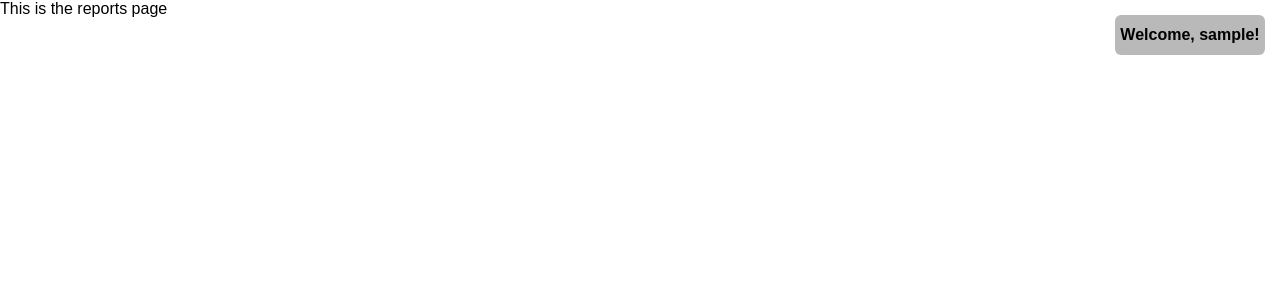
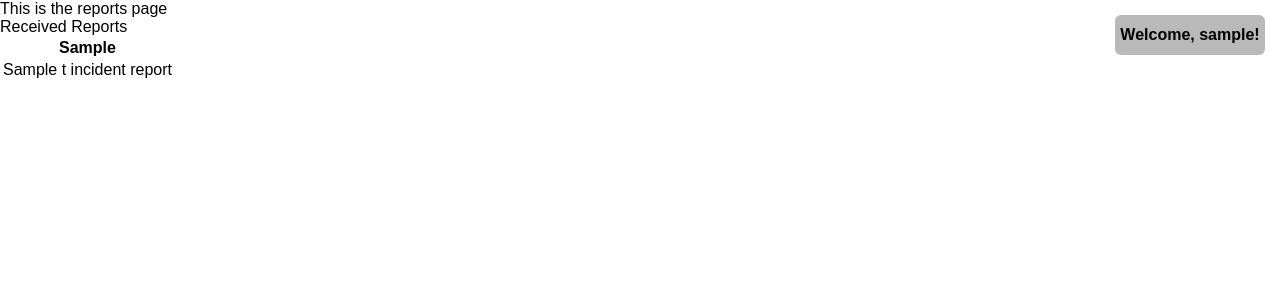
Before and after one commit to Cliffy2000/1SEEM, a Flask app: page /reports in a window 1280 px wide. Shown: the top 300 px of the page. Run offline with Flask 3, Linux system fonts and the light colour scheme; the visitor is signed in with stand-in values (Sample User, id 1); a database or web service that is not in the repository returns one stand-in record (values such as "Sample title"); some libraries are stand-ins or nearby versions.

Commit message:
filler reports and get report

```diff
--- a/app.py
+++ b/app.py
@@ -34,7 +34,7 @@ def login():
 @app.route('/reports')
 def reports():
     if 'user_type' not in session:
-        return render_template('/pages/reports.html', user_type=session['user_type'])
+        return render_template('/pages/reports.html', user_type='')
 
     user_type = session['user_type']
     if user_type == 'user':
--- a/commands.py
+++ b/commands.py
@@ -1,4 +1,5 @@
 from scripts.users import create_user, get_user_type
+from scripts.report import submit_report
 
 
 if __name__ == "__main__":
@@ -8,4 +9,9 @@ if __name__ == "__main__":
     #
     # create_user("admin1", "admin", "admin1@m.com", "admin")
 
+    submit_report("user1", "admin1", "report 1.1")
+    submit_report("user1", "admin1", "report 1.2")
+    submit_report("user1", "admin1", "report 1.3")
+    submit_report("user2", "admin1", "report 2.1")
+
     pass
--- a/templates/pages/index.html
+++ b/templates/pages/index.html
@@ -10,7 +10,7 @@
     <img src="/static/icon_large.png">
 </div>
 <div class="index_page_button_block">
-    <div class="index_page_button" onclick="window.location.href='/mail'">
+    <div class="index_page_button" onclick="window.location.href='/reports'">
         <div>Mail</div>
     </div>
     <div class="index_page_button" onclick="window.location.href='/search'">
--- a/templates/pages/reports.html
+++ b/templates/pages/reports.html
@@ -7,8 +7,30 @@
 <div>This is the reports page</div>
 
 {% if query %}
+    {% if session.get('user_type') == 'admin' %}
+        <div>Received Reports</div>
+    {% else %}
+        <div>Sent Reports</div>
+    {% endif %}
 
-
+    <table>
+        <thead>
+            <tr>
+                {% for header in query[0].keys() %}
+                    <th>{{ header | capitalize }}</th>
+                {% endfor %}
+            </tr>
+        </thead>
+        <tbody>
+            {% for row in query %}
+                <tr>
+                    {% for value in row.values() %}
+                        <td>{{ value }}</td>
+                    {% endfor %}
+                </tr>
+            {% endfor %}
+        </tbody>
+    </table>
 
 {% else %}
 <p>Please login to use the features in this page.</p>
```
